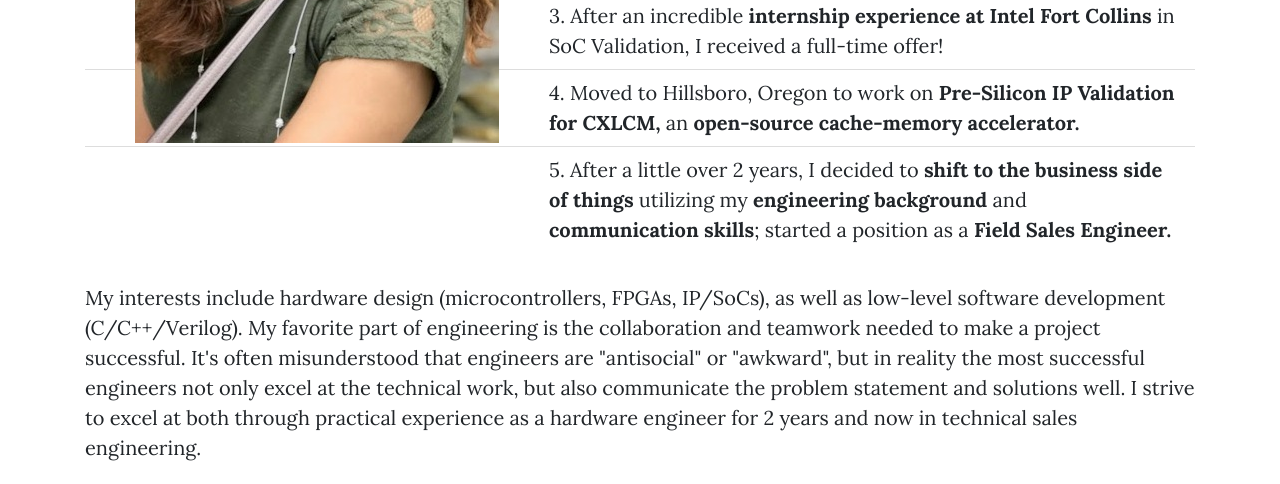
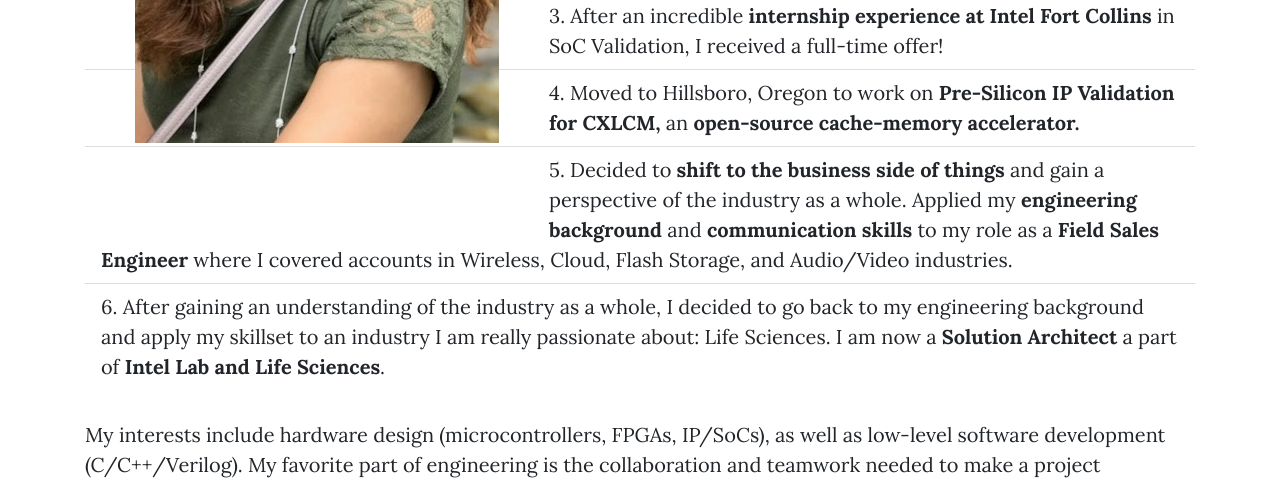
Before and after one commit to vanika-hans/vanikahans.com, a website: page index.html in a window 1280 px wide. Shown: the part 1191-1675 px from the top of the page. Drawn offline with nearby package versions, Linux system fonts and the light colour scheme.

Commit message:
Update index.html
updated job descriptions

```diff
--- a/index.html
+++ b/index.html
@@ -203,7 +203,8 @@
     <li>2. Throughout college, I had <b>internships</b> at DragonDev (a local start-up), Hunter Douglas, and Intel Corporation. I was also <b>continually involved</b> in the Society of Women Engineers (SWE) working my way up from a member to a Director of Outreach, Society Representative, and eventually to Vice President. I was also involved in the South Asian Student Association, the Electrical Engineering Society, the Engineering Honors Program, and Engineering Leadership Program.</li>
     <li>3. After an incredible <b>internship experience at Intel Fort Collins</b> in SoC Validation, I received a full-time offer!</li>
     <li>4. Moved to Hillsboro, Oregon to work on <b>Pre-Silicon IP Validation for CXLCM, </b>an <b>open-source cache-memory accelerator.</b>  </li>
-    <li>5. After a little over 2 years, I decided to <b>shift to the business side of things</b> utilizing my <b>engineering background</b> and <b>communication skills</b>; started a position as a <b>Field Sales Engineer.</b></li>
+    <li>5. Decided to <b>shift to the business side of things</b> and gain a perspective of the industry as a whole. Applied my <b>engineering background</b> and <b>communication skills</b> to my role as a <b>Field Sales Engineer</b> where I covered accounts in Wireless, Cloud, Flash Storage, and Audio/Video industries.</li>
+	<li>6. After gaining an understanding of the industry as a whole, I decided to go back to my engineering background and apply my skillset to an industry I am really passionate about: Life Sciences. I am now a <b>Solution Architect</b> a part of <b>Intel Lab and Life Sciences</b>. </li>
   </ul>
 	  <p>My interests include hardware design (microcontrollers, FPGAs, IP/SoCs), as well as low-level software development (C/C++/Verilog). My favorite part of engineering is the collaboration and teamwork needed to make a project successful. It's often misunderstood that engineers are "antisocial" or "awkward", but in reality the most successful engineers not only excel at the technical work, but also communicate the problem statement and solutions well. I strive to excel at both through practical experience as a hardware engineer for 2 years and now in technical sales engineering. </p>
 </div>
```
